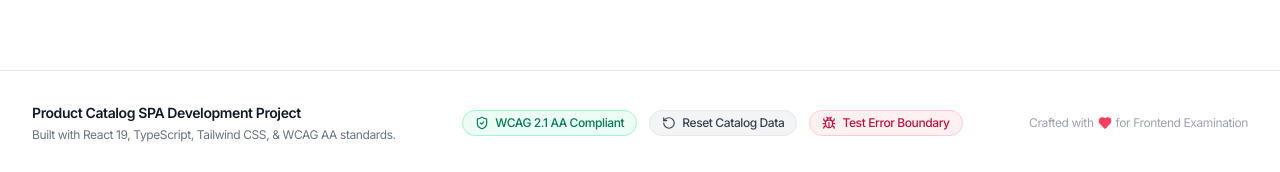
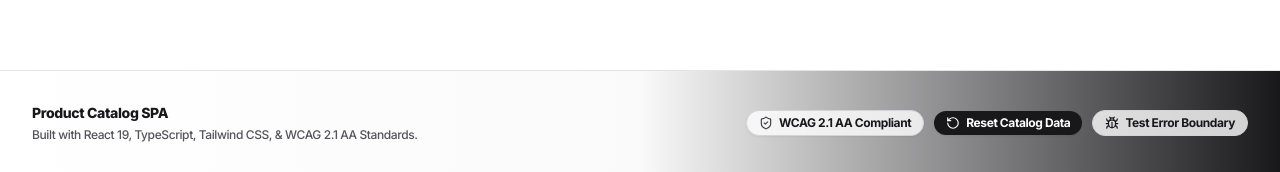
Before and after one commit to AyoAyoola/product-catalog-spa, a React (Vite) app: page / in a window 1280 px wide. Shown: the part 1756-1928 px from the top of the page. Built offline with nearby package versions, Linux system fonts and the light colour scheme.

Commit message:
style: update footer background to white-to-black gradient and clean text

```diff
--- a/src/components/common/Footer.tsx
+++ b/src/components/common/Footer.tsx
@@ -1,6 +1,6 @@
 import React from 'react';
 import { useProductCatalog } from '../../context/ProductContext';
-import { ShieldCheck, RotateCcw, Bug, Heart } from 'lucide-react';
+import { ShieldCheck, RotateCcw, Bug } from 'lucide-react';
 
 interface FooterProps {
   onTriggerError?: () => void;
@@ -10,33 +10,33 @@ export const Footer: React.FC<FooterProps> = ({ onTriggerError }) => {
   const { resetCatalog } = useProductCatalog();
 
   return (
-    <footer className="mt-16 border-t border-gray-200 dark:border-slate-800 bg-white dark:bg-slate-950 transition-colors">
+    <footer className="mt-16 border-t border-zinc-200 dark:border-zinc-800 bg-gradient-to-r from-white via-zinc-50 to-zinc-900 dark:from-zinc-950 dark:via-zinc-900 dark:to-black transition-colors duration-300">
       <div className="max-w-7xl mx-auto px-4 sm:px-6 lg:px-8 py-8">
         <div className="flex flex-col md:flex-row items-center justify-between gap-4">
 
           {/* Left info */}
           <div className="text-center md:text-left space-y-1">
-            <p className="text-sm font-semibold text-gray-900 dark:text-white">
-              Product Catalog SPA Development Project
+            <p className="text-sm font-extrabold tracking-tight text-zinc-900 dark:text-white">
+              Product Catalog SPA
             </p>
-            <p className="text-xs text-gray-500 dark:text-gray-400">
-              Built with React 19, TypeScript, Tailwind CSS, & WCAG AA standards.
+            <p className="text-xs text-zinc-600 dark:text-zinc-400 font-medium">
+              Built with React 19, TypeScript, Tailwind CSS, & WCAG 2.1 AA Standards.
             </p>
           </div>
 
           {/* Center Badges & Actions */}
-          <div className="flex flex-wrap items-center justify-center gap-3">
+          <div className="flex flex-wrap items-center justify-center gap-2.5">
 
             {/* WCAG Compliance Badge */}
-            <span className="inline-flex items-center gap-1.5 px-3 py-1 rounded-full text-xs font-medium bg-emerald-50 dark:bg-emerald-950/60 text-emerald-700 dark:text-emerald-300 border border-emerald-200 dark:border-emerald-800">
-              <ShieldCheck className="w-3.5 h-3.5" />
+            <span className="inline-flex items-center gap-1.5 px-3 py-1 rounded-full text-xs font-bold bg-white/80 dark:bg-zinc-900/80 text-zinc-900 dark:text-white border border-zinc-300 dark:border-zinc-700 shadow-sm backdrop-blur-sm">
+              <ShieldCheck className="w-3.5 h-3.5 text-zinc-700 dark:text-zinc-300" />
               WCAG 2.1 AA Compliant
             </span>
 
             {/* Reset Catalog Button */}
             <button
               onClick={resetCatalog}
-              className="inline-flex items-center gap-1.5 px-3 py-1 rounded-full text-xs font-medium bg-gray-100 dark:bg-slate-800 hover:bg-gray-200 dark:hover:bg-slate-700 text-gray-700 dark:text-gray-300 border border-gray-200 dark:border-slate-700 transition-colors focus:outline-none focus:ring-2 focus:ring-brand-500"
+              className="inline-flex items-center gap-1.5 px-3 py-1 rounded-full text-xs font-bold bg-zinc-900 text-white dark:bg-zinc-100 dark:text-zinc-900 hover:bg-zinc-800 dark:hover:bg-zinc-200 transition-colors shadow-sm focus:outline-none focus:ring-2 focus:ring-zinc-500"
               title="Reset catalog back to initial 50 products"
             >
               <RotateCcw className="w-3.5 h-3.5" />
@@ -47,7 +47,7 @@ export const Footer: React.FC<FooterProps> = ({ onTriggerError }) => {
             {onTriggerError && (
               <button
                 onClick={onTriggerError}
-                className="inline-flex items-center gap-1.5 px-3 py-1 rounded-full text-xs font-medium bg-rose-50 dark:bg-rose-950/60 hover:bg-rose-100 dark:hover:bg-rose-900/60 text-rose-700 dark:text-rose-300 border border-rose-200 dark:border-rose-800 transition-colors focus:outline-none focus:ring-2 focus:ring-rose-500"
+                className="inline-flex items-center gap-1.5 px-3 py-1 rounded-full text-xs font-bold bg-white/80 dark:bg-zinc-900/80 text-zinc-900 dark:text-white hover:bg-zinc-100 dark:hover:bg-zinc-800 border border-zinc-300 dark:border-zinc-700 transition-colors focus:outline-none focus:ring-2 focus:ring-zinc-500"
                 title="Test Error Boundary fallback UI"
               >
                 <Bug className="w-3.5 h-3.5" />
@@ -57,13 +57,6 @@ export const Footer: React.FC<FooterProps> = ({ onTriggerError }) => {
 
           </div>
 
-          {/* Right copyright */}
-          <div className="text-xs text-gray-400 dark:text-gray-500 flex items-center gap-1">
-            <span>Crafted with</span>
-            <Heart className="w-3.5 h-3.5 text-rose-500 fill-rose-500 inline" />
-            <span>for Frontend Examination</span>
-          </div>
-
         </div>
       </div>
     </footer>
```
